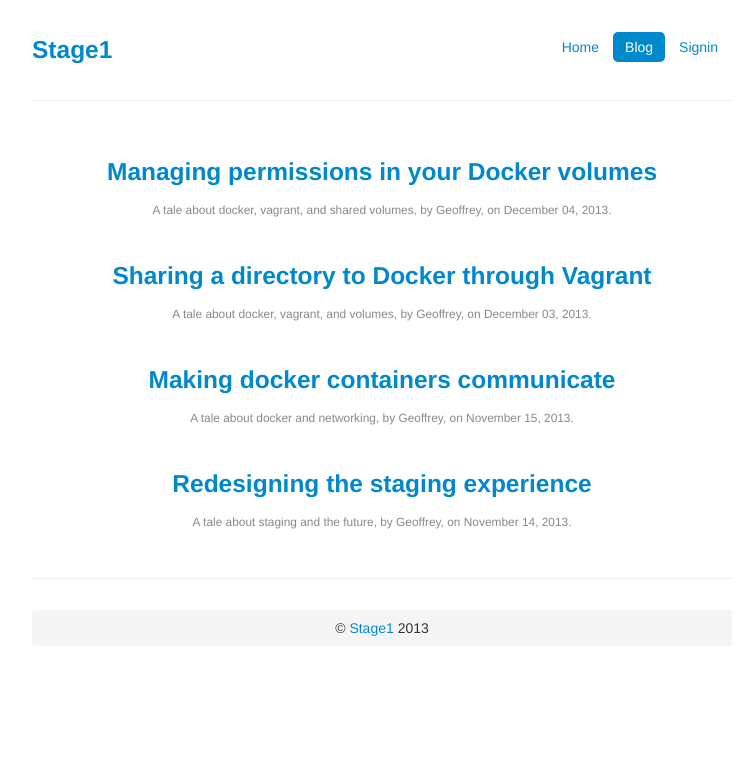
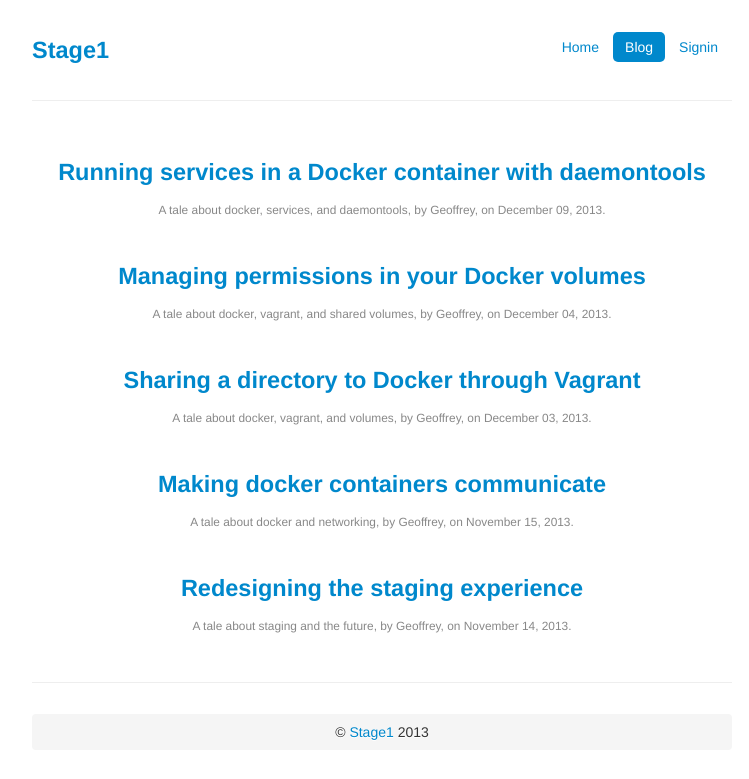
Before and after one commit to pborreli/blog-2, a Jekyll site: the page built from index.html, in a window 1280 px wide. Shown: the top 779 px of the page, without its empty margins (258-1007 px from the left). Built offline with Jekyll 4.4.1, drawn with Linux system fonts in a browser that asks for light colours; some of the changed lines change nothing that is shown.

Commit message:
adjusted h3 font size

```diff
--- /dev/null
+++ b/_posts/2013-12-09-running-services-in-a-docker-container-with-daemon-tools.md
@@ -0,0 +1,150 @@
+---
+layout: post
+title: Running services in a Docker container with daemontools
+category: articles
+tags: [docker, services, daemontools]
+comments: true
+published: true
+---
+
+One concept people often overlook about Docker is that there can only be one process running at a time in Docker, and when this process dies, the container stops. What that means is you can not simply start daemons in your container using the usual `/etc/init.d/nginx start` for example, because while nginx will effectively start, it's going to start in the background and your primary process will exit, stopping the container by the same occasion.
+
+So how do you get multiple services to run in a Docker container? There are several ways, but it helps to see your initial process as an [`init`](http://en.wikipedia.org/wiki/Init) process since after all, that is what it is. By leveraging this concept and using a process manager, we can run all our services and make sure they keep running, restarting them if necessary.
+
+To make things simpler, we are going to use Docker's Ubuntu base image, more precisely, the `precise` one (pun intended, sorry for that), so let's pull it from the public index and open up a shell in a new container:
+
+    $ docker pull ubuntu:precise
+    $ docker run -i -t run ubuntu:precise /bin/bash
+
+
+> Everything should work exactly the same with more recent versions of ubuntu, but `precise` is the version I tested, so that will be the one I talk about.
+{:.note}
+
+### Installing and configuring services
+
+First things first, install OpenSSH:
+
+    $ apt-get install -y openssh-server
+
+We are going to use [daemontools](http://cr.yp.to/daemontools.html) in this article. The great thing about `daemontools` is that it follows the UNIX tooling philosophy by not doing too much at once. Instead, it provides a set of tools that can be used together to achieve great control on how things run on your system.
+
+> There are a few other process managers to chose from and you could use anything from `supervisord` to `monit`, but debating the pros and cons of them is beyond the scope of this tutorial.
+{:.note}
+
+There is an ubuntu package for `daemontools`, but it's in the `universe` package repository, so you will need to add it and update `apt-get` first:
+
+    $ echo "deb http://archive.ubuntu.com/ubuntu precise main universe" > /etc/apt/sources.list
+    $ apt-get update
+
+You can now install `daemontools`:
+
+    $ apt-get install -y daemontools
+
+Daemontools expects services to be defined each in their own directory. Each service directory must contain an executable file named `run`. This executable can be anything that actually is executable, a binary compiled executable, a shell script, a ruby/python/whatever executable script, you name it. The only requirement is that it is executable (using `chmod +x`).
+
+We will store our services definitions in `/etc/services`, so create that directory if it does not already exist...
+
+    $ mkdir /etc/services
+
+...and since we want to monitor an sshd process, create an `sshd` directory in it...
+
+    $ mkdir /etc/services/sshd
+
+...and finally create a `run` script in this directory with this content:
+
+    #!/bin/bash
+    exec /usr/bin/sshd
+
+> You might want to install an editor to create the file, or you could just as well use bash's heredoc syntax with `cat`:
+>
+>     $ cat > /etc/services/sshd/run <<EOF
+>     > #!/bin/bash
+>     > exec /usr/sbin/sshd
+>     > EOF
+{:.note}
+
+The first line, `#!/bin/bash` is called a __shebang__ and tells the system what interpreter to use when executing this file. `exec` is a bash builtin that replaces the current shell with the supplied command.
+
+Do not forget to make this script executable:
+
+    $ chmod +x /etc/services/sshd/run
+
+We are now ready to run `svscan`, which is `daemontools`' utility to scan a services directory and start processes:
+
+    $ svscan /etc/services
+
+You should have the following output:
+
+    Missing privilege separation directory: /var/run/sshd
+
+As the message states, sshd requires a `/var/run/sshd` directory for something related to privilege separation. That seems important, so let's stop `svscan` if not already done (hit `^C`) and create the directory:
+
+    $ mkdir /var/run/sshd
+
+You can now restart `svscan` and admire the lack of any output, which means that everything works fine!
+
+### Making a reusable image out of it
+
+It's all well and good that we are able to run an sshd inside our container, but as soon as we will exit the container all this work will be lost. Fortunately, Docker has a couple options for us to persist this work.
+
+First, we can commit the container and obtain a brand new reusable image out of it. The prompt in your container contained your container's id. For example, if your prompt was something like `root@44c1ee41ae70`, the container id is `44c1ee41ae70`. Another way of finding the id of a stopped container is `docker ps -a` (the `-a` option stands for `all`), used in conjunction with the `-n` option to limit results (output truncated for clarity):
+
+    $ docker ps -a -n 1
+    CONTAINER ID        IMAGE               COMMAND             CREATED             STATUS
+    44c1ee41ae70        ubuntu:precise      /bin/bash           9 minutes ago       Exit 130
+
+Commit this container to a new `ssh` image by using `docker commit`:
+
+    $ docker commit 44c1ee41ae70 ssh
+
+You can now reuse your newly created image with `docker run`:
+
+    $ docker run -i -t ssh /usr/bin/svscan /etc/services
+
+And check that everything works fine from another terminal:
+
+    $ docker ps
+    CONTAINER ID        IMAGE               COMMAND                CREATED             STATUS
+    4aa184718760        ssh:latest          /usr/bin/svscan /etc   16 seconds ago      Up 16 seconds
+    $ docker top 4aa184718760
+    PID                 TTY                 TIME                CMD
+    11264               pts/9               00:00:00            svscan
+    11309               pts/9               00:00:00            supervise
+    11311               ?                   00:00:00            sshd
+
+### Automating things with a Dockerfile
+
+Cherry on the cake, you can easily automate creation of such images with the use of a Dockerfile. [A Dockerfile](http://docs.docker.io/en/latest/use/builder/) is a Docker configuration file that tells how to build an image in a predictable and repeatable way. Our Dockerfile will look like that:
+
+    FROM ubuntu:precise
+    RUN echo "deb http://archive.ubuntu.com/ubuntu precise main universe" > /etc/apt/sources.list
+    RUN apt-get update
+    RUN apt-get install -y openssh-server daemontools
+    RUN mkdir -p /etc/services/sshd /var/run/sshd
+    RUN echo "#!/bin/bash\nexec /usr/sbin/sshd" > /etc/services/sshd/run
+    RUN chmod +x /etc/services/sshd/run
+    EXPOSE 22
+    ENTRYPOINT ["/usr/bin/svscan", "/etc/services/"]
+
+The `ENTRYPOINT` directive allows to define a command to be run when the container is created, and the `EXPOSE` tells Docker that we will want access to tcp port 22 of this container.
+
+> Instead of an `ENTRYPOINT` you could define a default `CMD` for the container. [Docker's official documentation on Dockerfiles](http://docs.docker.io/en/latest/use/builder/#entrypoint) explains the difference between both and when you'd want to use one over the other.
+{:.note}
+
+Put all that in a Dockerfile and run `docker build`:
+
+    $ docker build - ssh < Dockerfile
+
+And you can now run your container:
+
+    $ docker run -P ssh
+
+The `-P` option tells Docker to publish all `EXPOSE`d ports, so we get a nicely mapped port to ssh to that we can retrieve using `docker port`:
+
+    $ docker port e56733a0ceaf 22
+
+Where `e56733a0ceaf`, of course, is the id of your newly created container.
+
+### Going the extra mile
+
+As you can see, using `daemontools` inside a container is fairly easy, and it would be trivial to add more service definitions inside `/etc/services/`. `daemontools` can also do a lot more than what we saw in this article, so I can only encourage you to go read [its documentation](http://cr.yp.to/daemontools.html), even if you're not going to use it, it's a good example of the UNIX philosophy in action.
--- a/assets/css/blog.css
+++ b/assets/css/blog.css
@@ -1,3 +1,7 @@
+h3 {
+    font-size: 23.5px;
+}
+
 .post-meta {
     text-align: center;
     color: #888;
```
